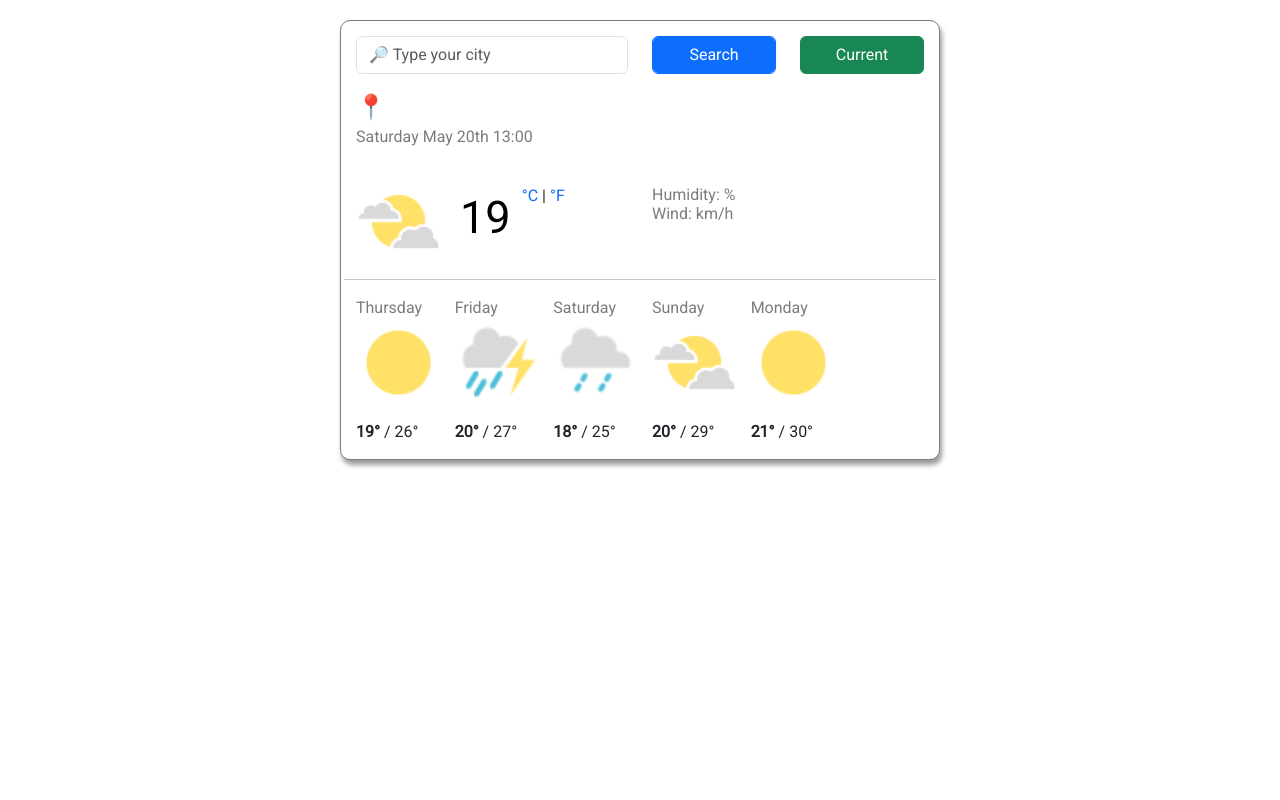
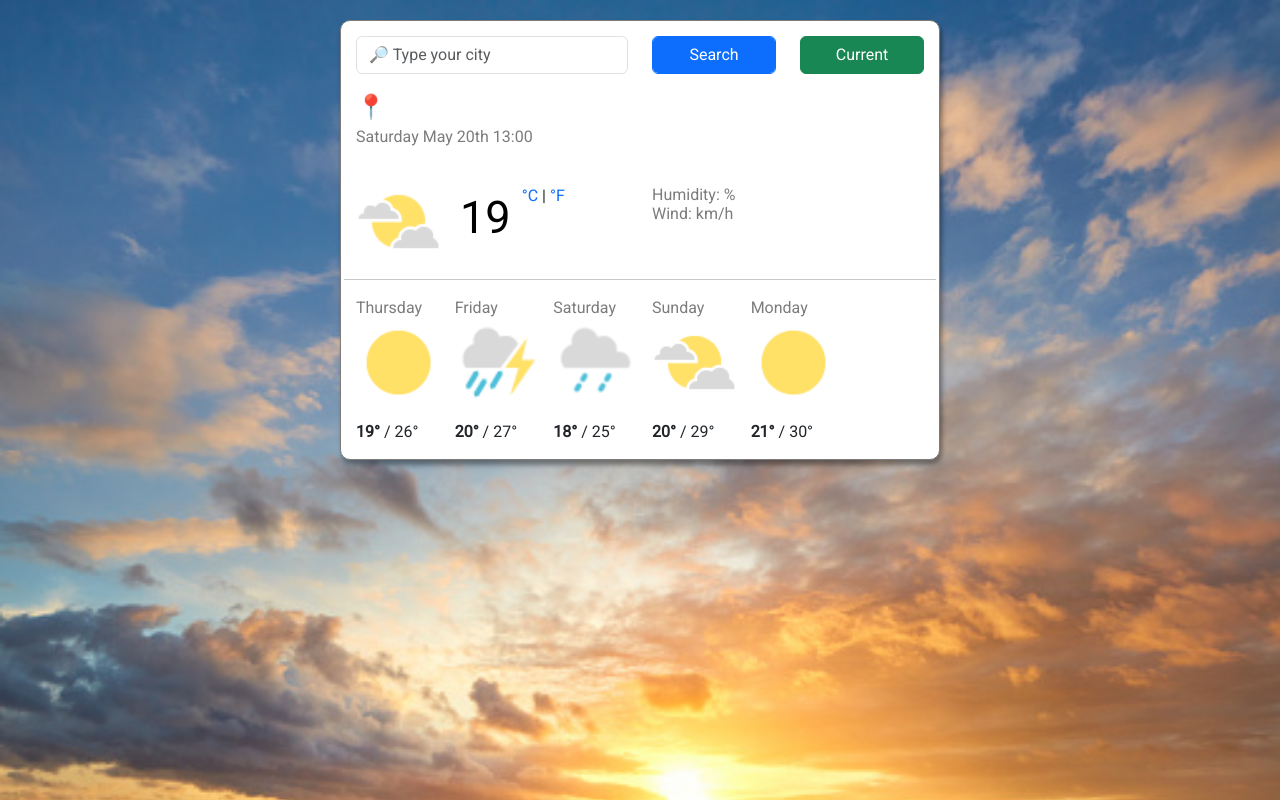
Before and after one commit to Aliciaasmbc/Alicias-Weather-App, a plain HTML site: page index.html in a window 1280 px wide. Drawn offline with nearby package versions, Linux system fonts and the light colour scheme; no server answers.

Commit message:
update background image

```diff
--- a/style.css
+++ b/style.css
@@ -1,6 +1,6 @@
 body {
   font-family: "Roboto", sans-serif;
-  background-image: url("sunset.jpg");
+  background-image: url("src/images/sunset.jpg");
   background-size: cover;
   background-repeat: no-repeat;
 }
```
